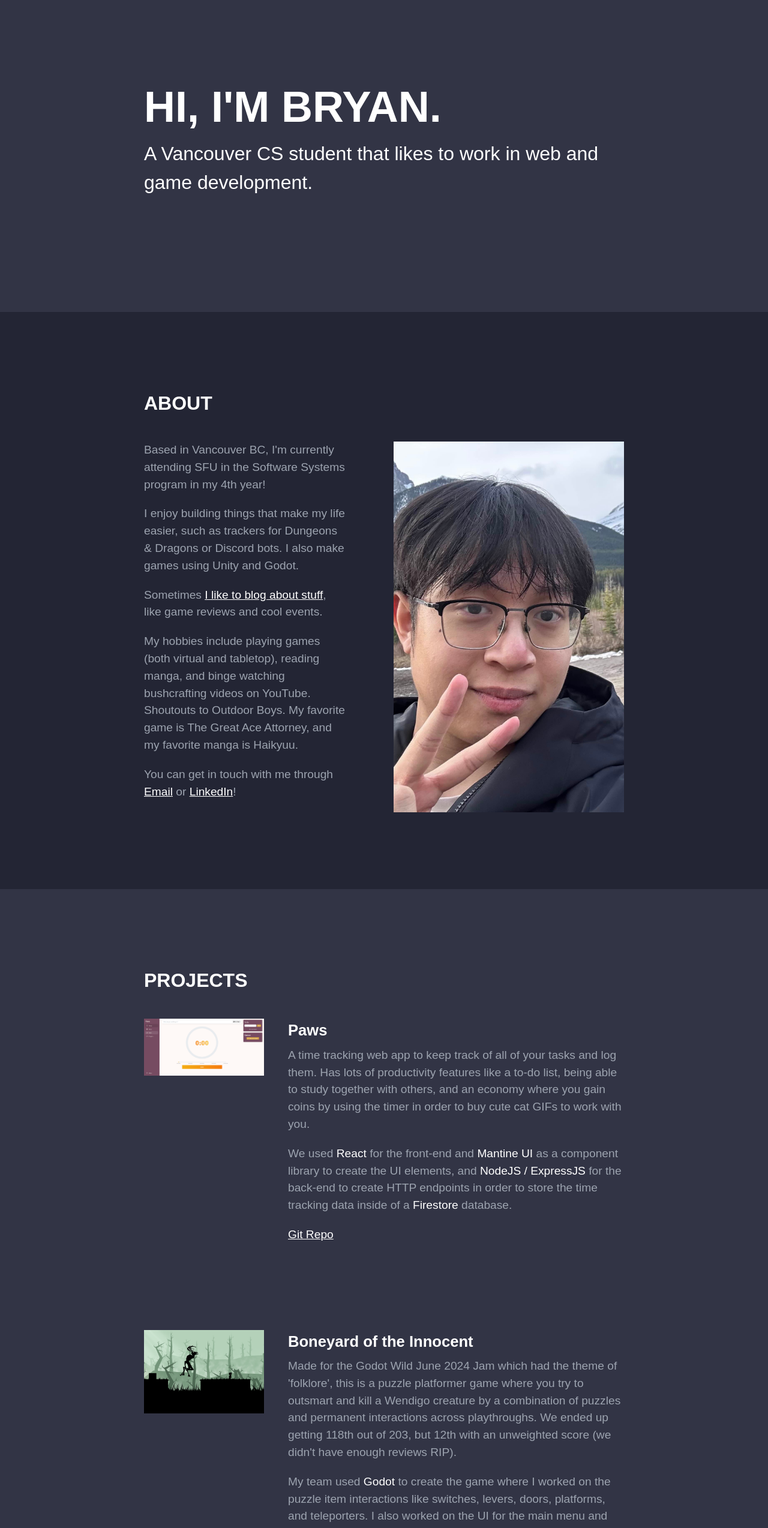
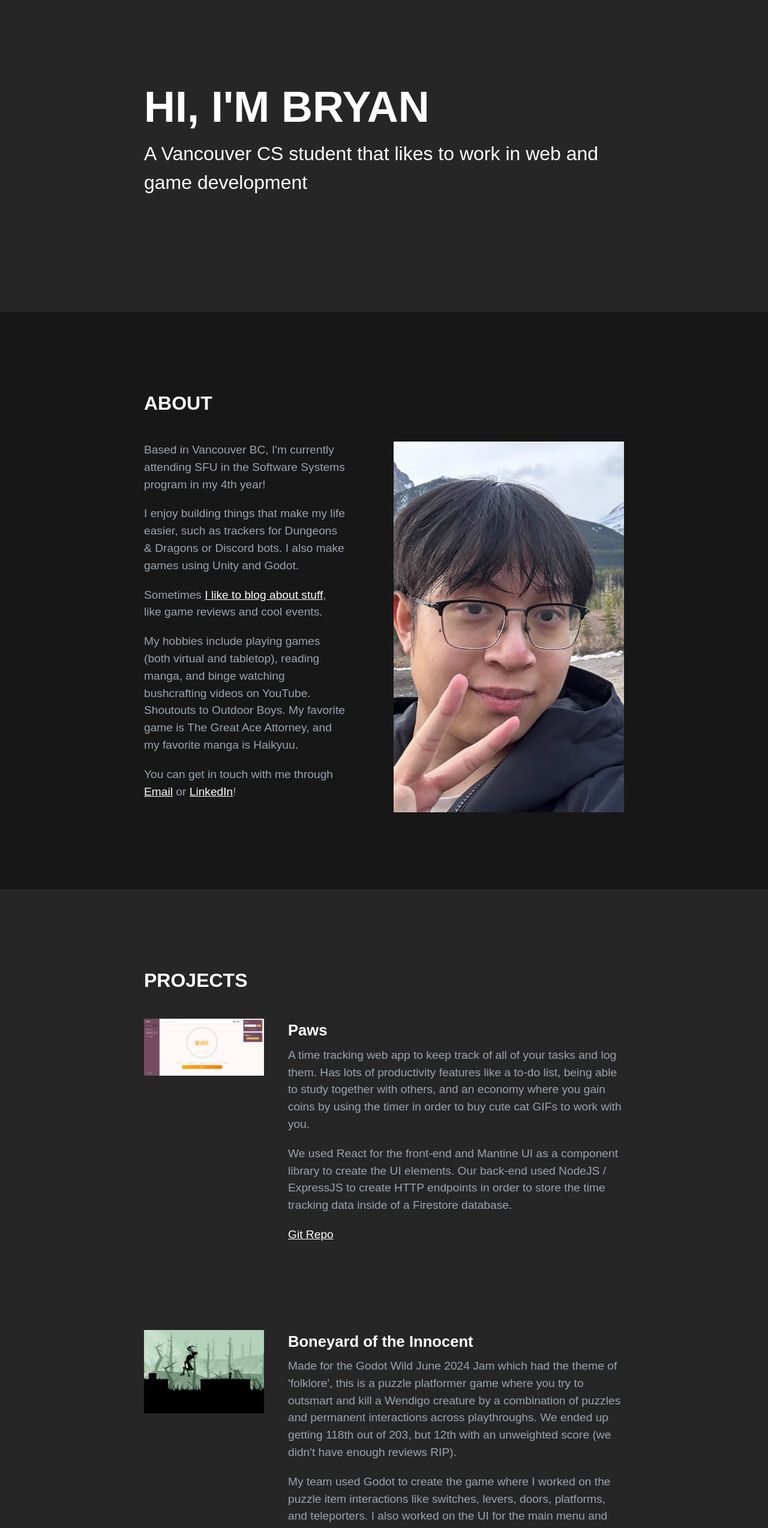
Before and after one commit to bryanjhdang/bryanjhdang.github.io, a React (Vite) app: page / in a window 1280 px wide. Shown: the part 100-2647 px from the top of the page at 60% size. Built offline with nearby package versions, Linux system fonts and the light colour scheme.

Commit message:
change to black

```diff
--- a/src/sections/About.tsx
+++ b/src/sections/About.tsx
@@ -3,7 +3,7 @@ import ProfileImg from "../assets/images/profile.jpg";
 
 export default function About() {
   return (
-    <div id="about" className="pt-20 sm:pt-32 pb-20 sm:pb-32 bg-[#232534] text-gray-400 border-none">
+    <div id="about" className="pt-20 sm:pt-32 pb-20 sm:pb-32 bg-neutral-900 text-gray-400 border-none">
       <SectionWrapper>
         <SectionTitle title="ABOUT" />
         <div className="flex flex-col lg:flex-row">
--- a/src/sections/Footer.tsx
+++ b/src/sections/Footer.tsx
@@ -2,7 +2,7 @@ import { SectionWrapper } from "../components/SectionComponents";
 
 export default function Footer() {
   return (
-    <div className="pt-10 pb-10 sm:pb-14 flow-root bg-[#323445] text-white border-none">
+    <div className="pt-10 pb-10 sm:pb-14 flow-root bg-neutral-800 text-white border-none">
       <SectionWrapper>
         <p className="float-left text-sm text-gray-400">@ 2024 Bryan Dang</p>
         <p className="float-right hidden sm:block text-sm text-gray-400">Built with React & Tailwind</p>
--- a/src/sections/Header.tsx
+++ b/src/sections/Header.tsx
@@ -3,7 +3,7 @@ import { Link } from 'react-scroll';
 
 export default function Header() {
   return (
-      <div className="hidden sm:block pt-14 pb-10 flow-root bg-[#323445] text-white">
+      <div className="hidden sm:block pt-14 pb-10 flow-root bg-neutral-800 text-white">
       <SectionWrapper>
         <div className="float-left">
           <Link to="main" smooth={true} duration={500} className="text-base hover:underline mr-10 cursor-pointer font-bold">Bryan Dang</Link>
--- a/src/sections/Hero.tsx
+++ b/src/sections/Hero.tsx
@@ -2,10 +2,10 @@ import { SectionWrapper } from "../components/SectionComponents";
 
 export default function Hero() {
   return (
-    <div id="main" className="pt-14 sm:pt-32 pb-20 sm:pb-48 bg-[#323445] text-white border-none">
+    <div id="main" className="pt-14 sm:pt-32 pb-20 sm:pb-48 bg-neutral-800 text-white border-none">
       <SectionWrapper>
-        <p className="text-3xl xl:text-4xl font-extrabold">HI, I'M BRYAN.</p>
-        <p className="text-xl lg:text-2xl">A Vancouver CS student that likes to work in web and game development.</p>
+        <p className="text-3xl xl:text-4xl font-extrabold">HI, I'M BRYAN</p>
+        <p className="text-xl lg:text-2xl">A Vancouver CS student that likes to work in web and game development</p>
       </SectionWrapper>
     </div>
   )
--- a/src/sections/Projects.tsx
+++ b/src/sections/Projects.tsx
@@ -57,7 +57,7 @@ function PastYourPeak() {
           <p className="text-base">A game made for the Mountain Top Game Jam 2023. It's a reverse rogue-like game where you lose powers as you progress. With a theme of 'peak', it was meant to represent how you peaked in life and the only way left is down. It ended up winning the Creativity Award ($200).</p>
         </div>
         <div className="pb-5">
-          <p className="text-base">We used <span className="text-white">Unity</span> where I programmed some of the enemy behavior to attack and chase down the player, put the levels together, and used <span className="text-white">Aseprite</span> to create most of the assets.</p>
+          <p className="text-base">We used Unity where I programmed some of the enemy behavior to attack and chase down the player, put the levels together, and used Aseprite to create most of the assets.</p>
         </div>
         <div>
           <a href="https://bryd.itch.io/past-your-peak" target="_blank" className="text-base text-white underline mr-5">View Project</a>
@@ -80,7 +80,7 @@ function BoneyardOfTheInnocent() {
           <p className="text-base">Made for the Godot Wild June 2024 Jam which had the theme of 'folklore', this is a puzzle platformer game where you try to outsmart and kill a Wendigo creature by a combination of puzzles and permanent interactions across playthroughs. We ended up getting 118th out of 203, but 12th with an unweighted score (we didn't have enough reviews RIP).</p>
         </div>
         <div className="pb-5">
-          <p className="text-base">My team used <span className="text-white">Godot</span> to create the game where I worked on the puzzle item interactions like switches, levers, doors, platforms, and teleporters. I also worked on the UI for the main menu and the level design. </p>
+          <p className="text-base">My team used Godot to create the game where I worked on the puzzle item interactions like switches, levers, doors, platforms, and teleporters. I also worked on the UI for the main menu and the level design. </p>
         </div>
         <div>
           <a href="https://0strategist0.itch.io/boneyard-of-the-innocent" target="_blank" className="text-base text-white underline mr-5">View Project</a>
@@ -102,10 +102,10 @@ function Paws() {
           <p className="text-xl font-semibold pb-2 text-white">Paws</p>
           <p className="text-base">A time tracking web app to keep track of all of your tasks and log them. Has lots of productivity features like a to-do list, being able to study together with others, and an economy where you gain coins by using the timer in order to buy cute cat GIFs to work with you.</p>
         </div>
-        <div className="pb-5">
-          <p className="text-base">We used <span className="text-white">React</span> for the front-end and <span className="text-white">Mantine UI</span> as a component library to create the UI elements, and <span className="text-white">NodeJS / ExpressJS</span> for the back-end to create HTTP endpoints in order to store the time tracking data inside of a <span className="text-white">Firestore</span> database.</p>
+        <div>
+          <p className="text-base">We used React for the front-end and Mantine UI as a component library to create the UI elements. Our back-end used NodeJS / ExpressJS to create HTTP endpoints in order to store the time tracking data inside of a Firestore database.</p>
         </div>
-        <div>
+        <div className="pt-5">
           <a href="https://github.com/bryanjhdang/tempify" target="_blank" className="text-base text-white underline mr-5">Git Repo</a>
         </div>
       </div>
@@ -118,7 +118,7 @@ function Paws() {
 
 export default function Projects() {
   return (
-    <div id="projects" className="pt-20 sm:pt-32 pb-20 sm:pb-32 bg-[#323445] text-gray-400 border-none">
+    <div id="projects" className="pt-20 sm:pt-32 pb-20 sm:pb-32 bg-neutral-800 text-gray-400 border-none">
       <SectionWrapper>
         <SectionTitle title="PROJECTS" />
         <div className="flex flex-col gap-24 sm:gap-36">
```
Also changed, not shown: 5 other files (tests, documents, lock files or other folders).
